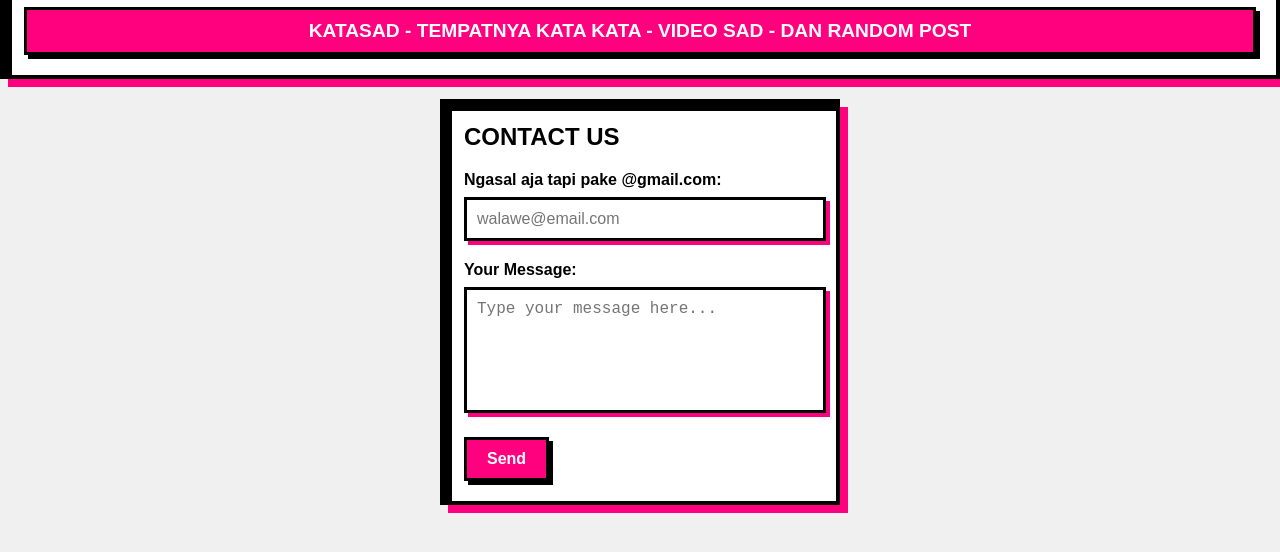
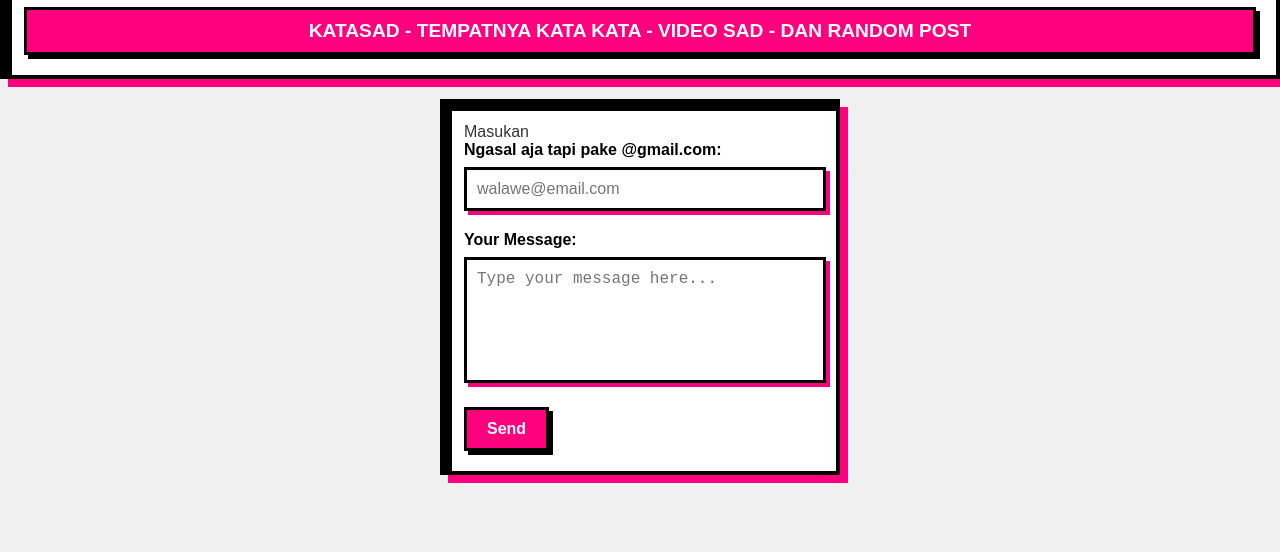
Before and after one commit to WhoIM-bot/Kataa, a plain HTML site: page index.html in a window 1280 px wide. Shown: the part 64-616 px from the top of the page. Drawn offline with Linux system fonts and the light colour scheme.

Commit message:
index.html

```diff
--- a/index.html
+++ b/index.html
@@ -145,7 +145,7 @@
 
   <!-- Form -->
   <div class="form-container">
-    <h2>Contact Us</h2>
+    </h2>Masukan</h2>
     <form action="https://formspree.io/f/mvgojdyk" method="POST">
       <label for="email">Ngasal aja tapi pake @gmail.com:</label>
       <input type="email" name="email" id="email" placeholder="walawe@email.com" required>
```
